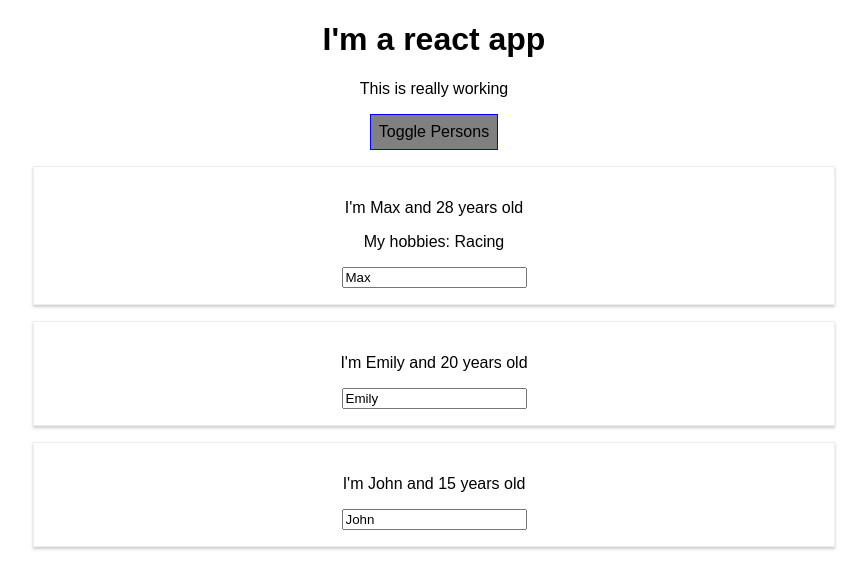
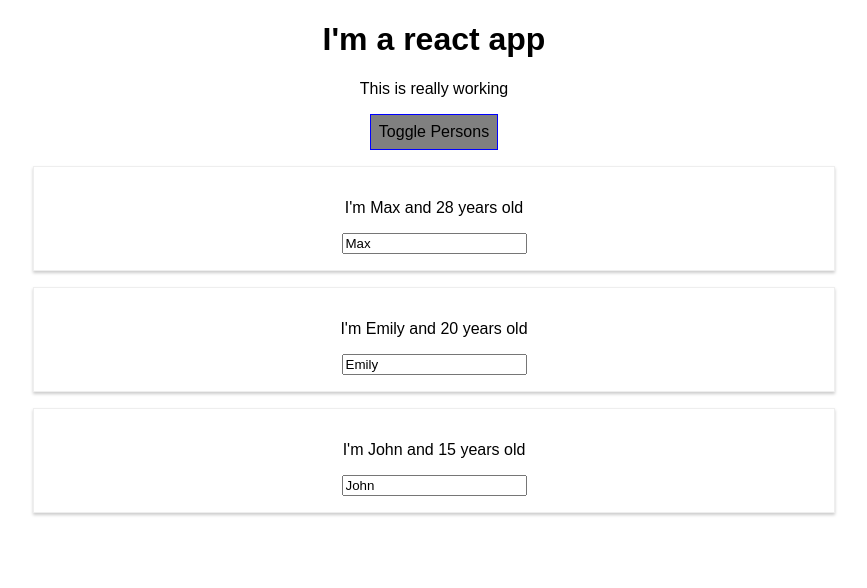
Before and after one commit to mikekwong/react-refresher, a React (Create React App) app: page / in a window 1280 px wide. Both pictures are taken after a click on the button "Toggle Persons". Shown: the top 588 px of the page, without its empty margins (206-1073 px from the left). Built offline with nearby package versions, Linux system fonts and the light colour scheme.

Commit message:
added ability to delete component

```diff
--- a/src/App.js
+++ b/src/App.js
@@ -34,6 +34,14 @@ class App extends Component {
     })
   }
 
+  deletePersonHandler = personIdx => {
+    // const persons = this.state.persons.slice()
+    // create copy of persons state
+    const persons = [...this.state.persons]
+    persons.splice(personIdx, 1)
+    this.setState({ persons: persons })
+  }
+
   togglePersonsHandler = () => {
     this.setState({ showPersons: !this.state.showPersons })
   }
@@ -52,7 +60,17 @@ class App extends Component {
     if (this.state.showPersons) {
       persons = (
         <div>
-          <Person
+          {this.state.persons.map((person, idx) => {
+            return (
+              <Person
+                click={() => this.deletePersonHandler(idx)}
+                key={idx}
+                name={person.name}
+                age={person.age}
+              />
+            )
+          })}
+          {/* <Person
             name={this.state.persons[0].name}
             age={this.state.persons[0].age}
             // this form of binding is slightly more resoruce efficient
@@ -68,7 +86,7 @@ class App extends Component {
           <Person
             name={this.state.persons[2].name}
             age={this.state.persons[2].age}
-          />
+          /> */}
         </div>
       )
     }
```
